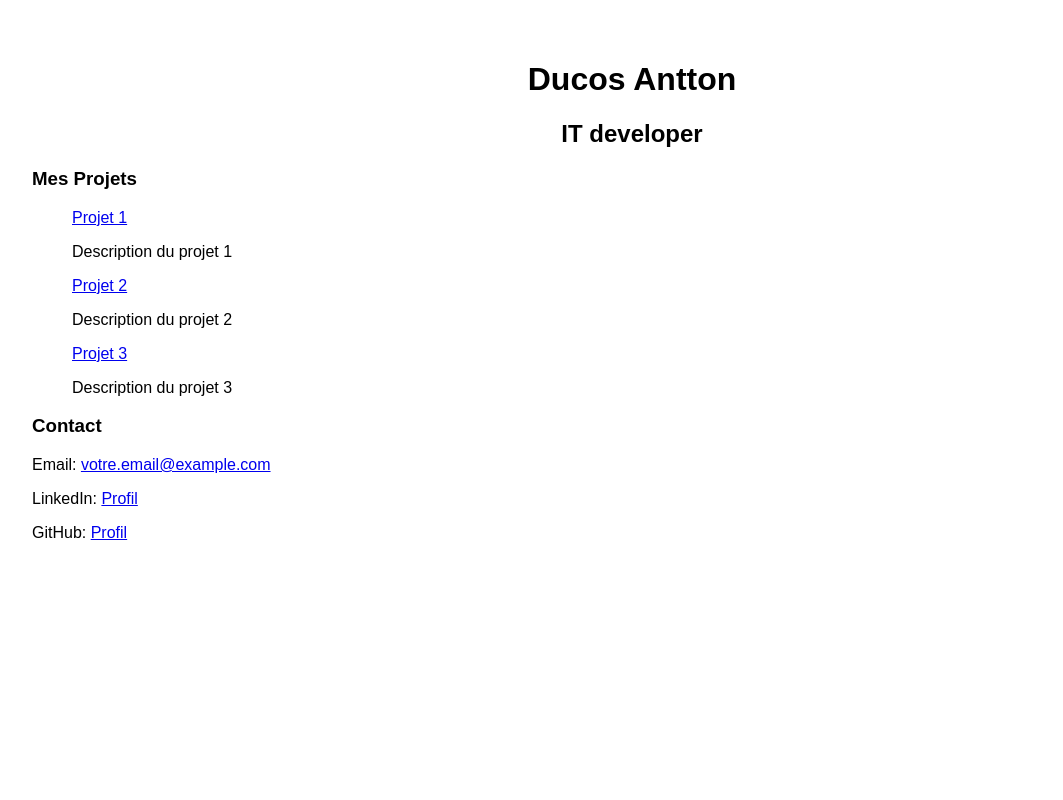
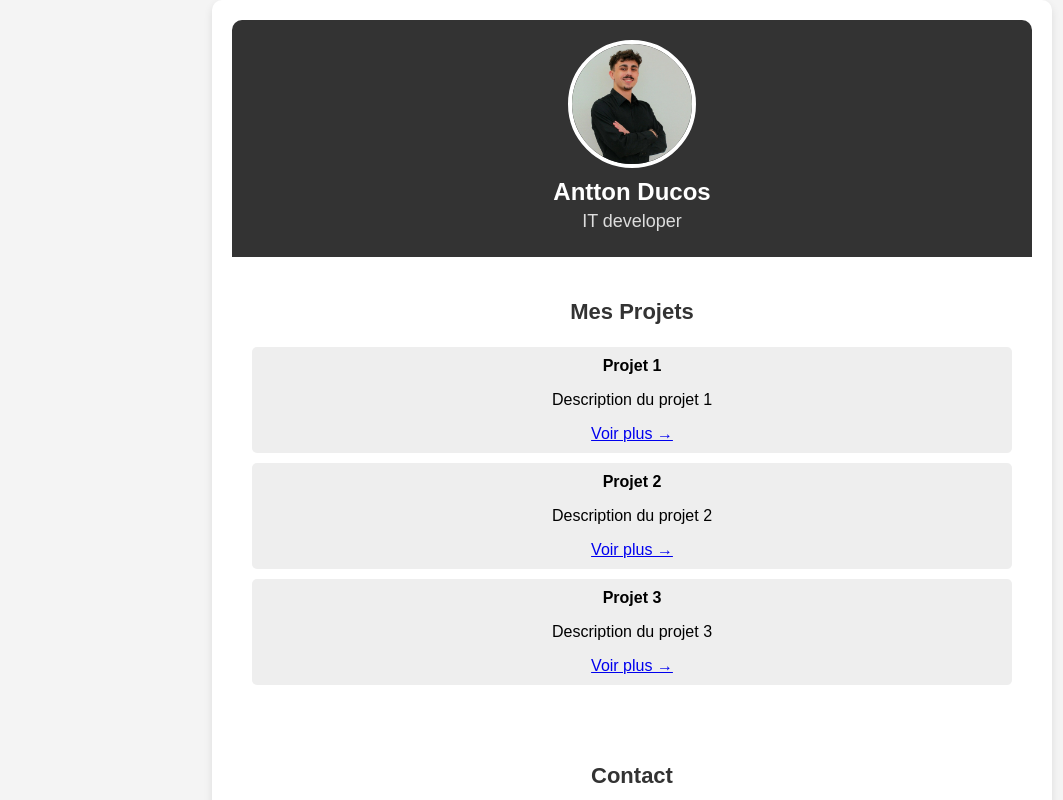
Before and after one commit to AnttonDucos/portfolio, a Vue app: page / in a window 1280 px wide. Shown: the top 800 px of the page, without its empty margins (8-1071 px from the left). Built offline with nearby package versions, Linux system fonts and the light colour scheme.

Commit message:
feat: add profil picture, stylization

```diff
--- a/package.json
+++ b/package.json
@@ -13,6 +13,9 @@
   },
   "devDependencies": {
     "@vitejs/plugin-vue": "^5.2.1",
+    "autoprefixer": "^10.4.20",
+    "postcss": "^8.5.1",
+    "tailwindcss": "^4.0.3",
     "vite": "^6.0.5"
   }
 }
--- a/src/App.vue
+++ b/src/App.vue
@@ -1,5 +1,5 @@
 <template>
-  <div id="app">
+  <div class="container">
     <Header />
     <Projects />
     <Contact />
@@ -10,12 +10,5 @@
 import Header from "./components/Header.vue";
 import Projects from "./components/Projects.vue";
 import Contact from "./components/Contact.vue";
+import "./styles.css";
 </script>
-
-<style>
-body {
-  font-family: Arial, sans-serif;
-  margin: 20px;
-  padding: 20px;
-}
-</style>
--- a/src/components/Contact.vue
+++ b/src/components/Contact.vue
@@ -1,9 +1,15 @@
 <template>
-  <section id="contact">
+  <section class="section contact">
     <h3>Contact</h3>
     <p>Email: <a :href="'mailto:' + contact.email">{{ contact.email }}</a></p>
-    <p>LinkedIn: <a :href="contact.linkedin" target="_blank">Profil</a></p>
-    <p>GitHub: <a :href="contact.github" target="_blank">Profil</a></p>
+    <p>
+      LinkedIn:
+      <a :href="contact.linkedin" target="_blank">Profil</a>
+    </p>
+    <p>
+      GitHub:
+      <a :href="contact.github" target="_blank">Profil</a>
+    </p>
   </section>
 </template>
 
@@ -11,8 +17,8 @@
 import { ref } from "vue";
 
 const contact = ref({
-  email: "votre.email@example.com",
-  linkedin: "https://linkedin.com/in/votreprofil",
-  github: "https://github.com/votreprofil",
+  email: "antton.ducos@gmail.com",
+  linkedin: "https://linkedin.com/in/antton-ducos",
+  github: "https://github.com/antton-ducos",
 });
 </script>
--- a/src/components/Header.vue
+++ b/src/components/Header.vue
@@ -1,5 +1,6 @@
 <template>
   <header>
+    <img :src="photo" alt="Photo de profil" class="profile-pic" />
     <h1>{{ name }}</h1>
     <h2>{{ jobTitle }}</h2>
   </header>
@@ -7,14 +8,8 @@
 
 <script setup>
 import { ref } from "vue";
+import photo from "../assets/profile.jpg";
 
-const name = ref("Ducos Antton");
+const name = ref("Antton Ducos");
 const jobTitle = ref("IT developer");
 </script>
-
-<style scoped>
-header {
-  text-align: center;
-  margin-bottom: 20px;
-}
-</style>
--- a/src/components/Projects.vue
+++ b/src/components/Projects.vue
@@ -1,10 +1,11 @@
 <template>
-  <section id="projects">
+  <section class="section">
     <h3>Mes Projets</h3>
-    <ul>
+    <ul class="projects-list">
       <li v-for="project in projects" :key="project.title">
-        <a :href="project.link" target="_blank">{{ project.title }}</a>
+        <strong>{{ project.title }}</strong>
         <p>{{ project.description }}</p>
+        <a :href="project.link" target="_blank">Voir plus →</a>
       </li>
     </ul>
   </section>
@@ -19,9 +20,3 @@ const projects = ref([
   { title: "Projet 3", description: "Description du projet 3", link: "#" },
 ]);
 </script>
-
-<style scoped>
-ul {
-  list-style: none;
-}
-</style>
--- a/src/style.css
+++ /dev/null
@@ -1,79 +0,0 @@
-:root {
-  font-family: Inter, system-ui, Avenir, Helvetica, Arial, sans-serif;
-  line-height: 1.5;
-  font-weight: 400;
-
-  color-scheme: light dark;
-  color: rgba(238, 229, 213, 0.87);
-  background-color: #242424;
-
-  font-synthesis: none;
-  text-rendering: optimizeLegibility;
-  -webkit-font-smoothing: antialiased;
-  -moz-osx-font-smoothing: grayscale;
-}
-
-a {
-  font-weight: 500;
-  color: #646cff;
-  text-decoration: inherit;
-}
-a:hover {
-  color: #535bf2;
-}
-
-body {
-  margin: 0;
-  display: flex;
-  place-items: center;
-  min-width: 320px;
-  min-height: 100vh;
-}
-
-h1 {
-  font-size: 3.2em;
-  line-height: 1.1;
-}
-
-button {
-  border-radius: 8px;
-  border: 1px solid transparent;
-  padding: 0.6em 1.2em;
-  font-size: 1em;
-  font-weight: 500;
-  font-family: inherit;
-  background-color: #1a1a1a;
-  cursor: pointer;
-  transition: border-color 0.25s;
-}
-button:hover {
-  border-color: #646cff;
-}
-button:focus,
-button:focus-visible {
-  outline: 4px auto -webkit-focus-ring-color;
-}
-
-.card {
-  padding: 2em;
-}
-
-#app {
-  max-width: 1280px;
-  margin: 0 auto;
-  padding: 2rem;
-  text-align: center;
-}
-
-@media (prefers-color-scheme: light) {
-  :root {
-    color: #213547;
-    background-color: #ffffff;
-  }
-  a:hover {
-    color: #747bff;
-  }
-  button {
-    background-color: #f9f9f9;
-  }
-}
--- /dev/null
+++ b/src/styles.css
@@ -0,0 +1,74 @@
+body {
+    font-family: Arial, sans-serif;
+    background-color: #f4f4f4;
+    margin: 0;
+    padding: 0;
+    text-align: center;
+}
+
+.container {
+    max-width: 800px;
+    margin: 0 auto;
+    padding: 20px;
+    background: white;
+    box-shadow: 0px 4px 8px rgba(0, 0, 0, 0.1);
+    border-radius: 10px;
+}
+
+header {
+    padding: 20px;
+    background: #333;
+    color: white;
+    border-radius: 10px 10px 0 0;
+}
+
+.profile-pic {
+    width: 120px;
+    height: 120px;
+    border-radius: 50%;
+    border: 4px solid white;
+    display: block;
+    margin: 0 auto 10px;
+}
+
+h1 {
+    margin: 0;
+    font-size: 24px;
+}
+
+h2 {
+    margin: 5px 0;
+    font-size: 18px;
+    font-weight: normal;
+    color: #ddd;
+}
+
+.section {
+    padding: 20px;
+}
+
+.section h3 {
+    font-size: 22px;
+    color: #333;
+}
+
+.projects-list {
+    list-style: none;
+    padding: 0;
+}
+
+.projects-list li {
+    background: #eee;
+    margin: 10px 0;
+    padding: 10px;
+    border-radius: 5px;
+}
+
+.contact a {
+    color: #0073e6;
+    text-decoration: none;
+}
+
+.contact a:hover {
+    text-decoration: underline;
+}
```
Also changed, not shown: src/components/HelloWorld.vue (deleted, +0 -43 lines), src/assets/profile.jpg (added), 1 other file (tests, documents, lock files or other folders).
